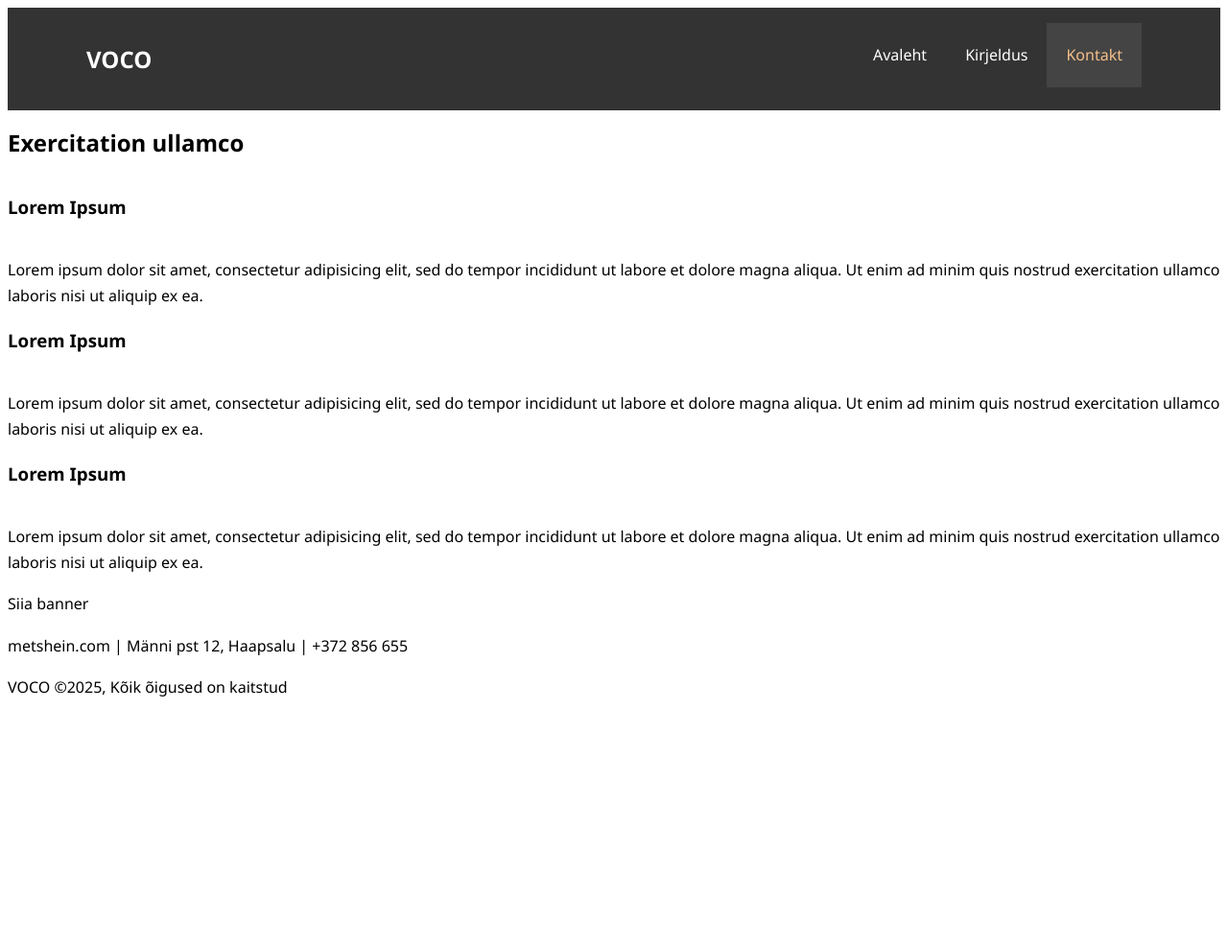
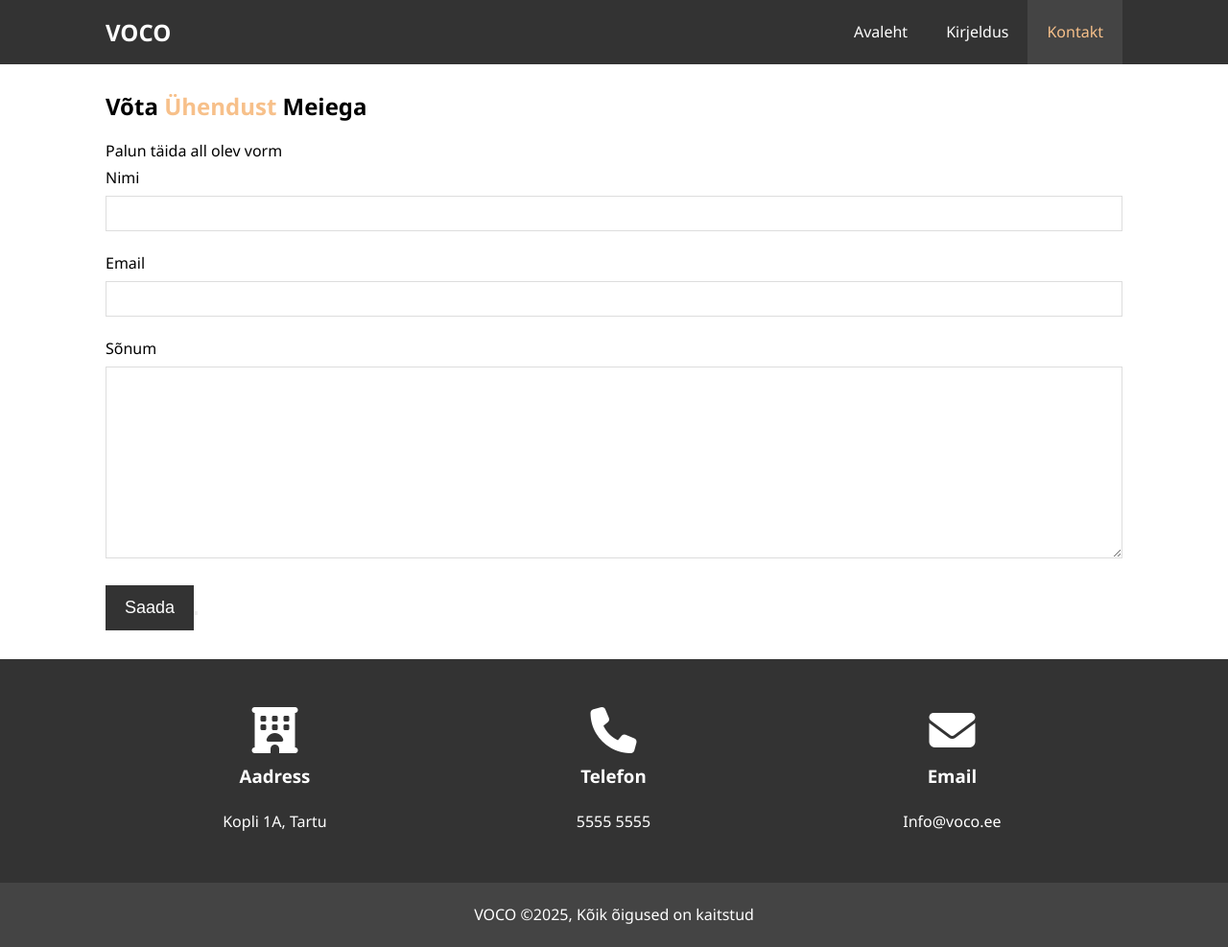
Before and after one commit to AkselMuur/mitmeleheline, a plain HTML site: page contact.html in a window 1280 px wide. Shown: the whole page at 96% size. Before the commit the page ends 800 px from the top, so only its background shows below. Drawn offline with Linux system fonts and the light colour scheme.

Commit message:
kodutöö

```diff
--- a/contact.html
+++ b/contact.html
@@ -10,6 +10,7 @@
     <meta http-equiv="X-UA-Compatible" content="ie=edge" />
     <script src="https://kit.fontawesome.com/8b82157bb3.js" crossorigin="anonymous"></script>
     <link rel="stylesheet" href="css/style.css" />
+    <link rel="stylesheet" media="screen and (max-width: 500px)" href="css/mobile.css">
   </head>
   <body>
     <main>
@@ -25,40 +26,51 @@
           </div>
         </nav>
       </header>
+<section id="contact-form" class="py-30">
+  <div class="container">
+    <h1>Võta <span class="text-primary">Ühendust</span> Meiega</h1>
+<p>Palun täida all olev vorm</p>
+<form action="">
+<div class="form-group">
+  <label for="name">Nimi</label>
+<input type="text" id="name">
+</div>
+<div class="form-group">
+  <label for="email">Email</label>
+  <input type="email" id="email">
+  </div>
+<div class="form-group">
+  <label for="message">Sõnum</label>
+<textarea id="message"></textarea>
+</div>
+<button type="submit" class="btn">Saada<button>
+</form>
+  </div>
+</section>
+     <section id="contact-info" class="bg-dark">
+      <div class="container">
+        <div class="box bg-dark">
+          <i class="fas fa-hotel fa-3x"></i>
+ <h3>Aadress</h3>
+      <p>Kopli 1A, Tartu</p>
+        </div>
+<div class="box bg-dark">
+  <i class="fas fa-phone fa-3x"></i>
+<h3>Telefon</h3>
+<p>5555 5555</p>
+</div>
+<div class="box bg-dark">
+  <i class="fas fa-envelope fa-3x"></i>
+<h3>Email</h3>
+<p>Info@voco.ee</p>
 
-      <section >
-        <h2>Exercitation ullamco</h2>
-        <article>
-          <h3>Lorem Ipsum</h3>
-          <p>
-            Lorem ipsum dolor sit amet, consectetur adipisicing elit, sed do
-            tempor incididunt ut labore et dolore magna aliqua. Ut enim ad minim
-            quis nostrud exercitation ullamco laboris nisi ut aliquip ex ea.
-          </p>
-        </article>
-        <article>
-          <h3>Lorem Ipsum</h3>
-          <p>
-            Lorem ipsum dolor sit amet, consectetur adipisicing elit, sed do
-            tempor incididunt ut labore et dolore magna aliqua. Ut enim ad minim
-            quis nostrud exercitation ullamco laboris nisi ut aliquip ex ea.
-          </p>
-        </article>
-        <article>
-          <h3>Lorem Ipsum</h3>
-          <p>
-            Lorem ipsum dolor sit amet, consectetur adipisicing elit, sed do
-            tempor incididunt ut labore et dolore magna aliqua. Ut enim ad minim
-            quis nostrud exercitation ullamco laboris nisi ut aliquip ex ea.
-          </p>
-        </article>
-      </section>
-      <aside>
-        <p>Siia banner</p>
-      </aside>
-      <footer>
-        <p>metshein.com | Männi pst 12, Haapsalu | +372 856 655</p>
-      </footer>
+</div>
+      </div>
+
+
+
+     </section>
+
     </main>
     <footer>
       <div class="clear"></div>
--- /dev/null
+++ b/css/mobile.css
@@ -0,0 +1,66 @@
+#navbar h1 {
+  float: none;
+  text-align: center;
+}
+
+#navbar ul,
+#navbar ul li {
+  float: none;
+}
+
+#navbar ul li a {
+padding: 5px;
+border-bottom: #444 dotted 1px;
+}
+
+#showcase {
+    height: 100%;
+}
+
+#showcase .showcase-content {
+    padding-top: 70px;
+    padding-bottom: 30px;
+}
+
+#info{
+    height: 500px;
+}
+
+#info .info-img {
+    display: none;
+}
+
+#info .info-content {
+    float: none;
+    width: 100%;
+}
+
+#features .box {
+    float:  none;
+    width: 100%;
+}
+
+#about-info .info-left,
+#about-info .info-right{
+    float: none;
+    width: 100%;
+
+}
+#about-info .info-right{
+    margin-top: 30px;
+}
+
+#about-info .info-left h1{
+    text-align: center;
+}
+
+#contact-form h1,
+#contact-form p {
+    text-align: center;
+}
+
+#contact-info .box{
+    float: none;
+    width: 100%;
+    border-bottom: #444 dotted 1px;
+}
--- a/css/style.css
+++ b/css/style.css
@@ -1,4 +1,4 @@
-* / {
+*  {
   margin: 0;
   padding: 0;
   box-sizing: border-box;
@@ -123,12 +123,10 @@ h3 {
 }
 
 
-/*Ruumi jäi ekraanil väheks. Pidin laiuseid info-contentil ja
-info-img vähendama. Siis sain nad ühele reale. Äkki oleneb
-ekraani resolutsioonist? Browseri zoom-ituse tasemest? */
+
 #info .info-content {
   float: right;
-  width: 47%;
+  width: 50%;
   height: 100%;
   text-align: center;
   padding: 50px 30px;
@@ -146,7 +144,7 @@ ekraani resolutsioonist? Browseri zoom-ituse tasemest? */
 
 #info .info-img {
   float: left;
-  width: 48%;
+  width: 50%;
   background: url("../img/photo-1.jpg") no-repeat;
   min-height: 100%;
 }
@@ -154,7 +152,7 @@ ekraani resolutsioonist? Browseri zoom-ituse tasemest? */
 
 #features .box{
   float: left;
-  width: 29%;
+  width: 33.3%;
   padding: 50px;
   text-align: center;
 
@@ -163,6 +161,16 @@ ekraani resolutsioonist? Browseri zoom-ituse tasemest? */
 #features .box i {
   margin-bottom: 10px;
 }
+
+footer {
+
+  text-align: center;
+  padding: 20px;
+  background: #444;
+  color: #fff;
+
+}
+
 
 .clear {
   clear: both;
@@ -189,3 +197,69 @@ ekraani resolutsioonist? Browseri zoom-ituse tasemest? */
 .py-30 {
   padding: 30px 0;
 }
+
+
+#testimonials {
+  height: 600px;
+  background: url("../img/test-bg.jpg") no-repeat center center/cover;
+}
+
+#testimonials h2{
+  color: #fff;
+  text-align: center;
+}
+
+#testimonials .testimonial {
+  padding: 20px;
+  margin-bottom: 40px;
+  border-radius: 5px;
+  opacity: 0.9;
+}
+
+#testimonials .testimonial img {
+  width: 70px;
+  float: left;
+  margin-right: 20px;
+  border-radius: 50%;
+}
+
+#contact-form .form-group {
+  margin-bottom: 20px
+}
+
+#contact-form .form-group label {
+  display: block;
+  margin-bottom: 5px;
+}
+
+#contact-form .form-group input,
+#contact-form .form-group textarea
+{
+  width: 100%;
+  padding: 10px;
+  border: 1px solid #ddd;
+}
+
+#contact-form .form-group textarea
+{
+  height: 200px;
+}
+
+#contact-form .form-group input:focus,
+#contact-form .form-group textarea:focus
+{
+  outline: none;
+border-color: #f7c08a;
+}
+
+#contact-info .box {
+  float: left;
+  width: 33.3%;
+  padding: 50px;
+  text-align: center;
+
+}
+
+#contact-info .box i {
+ margin-bottom: 10px;
+}
```
Also changed, not shown: about.html (+17 -0 lines), index.html (+3 -2 lines).
